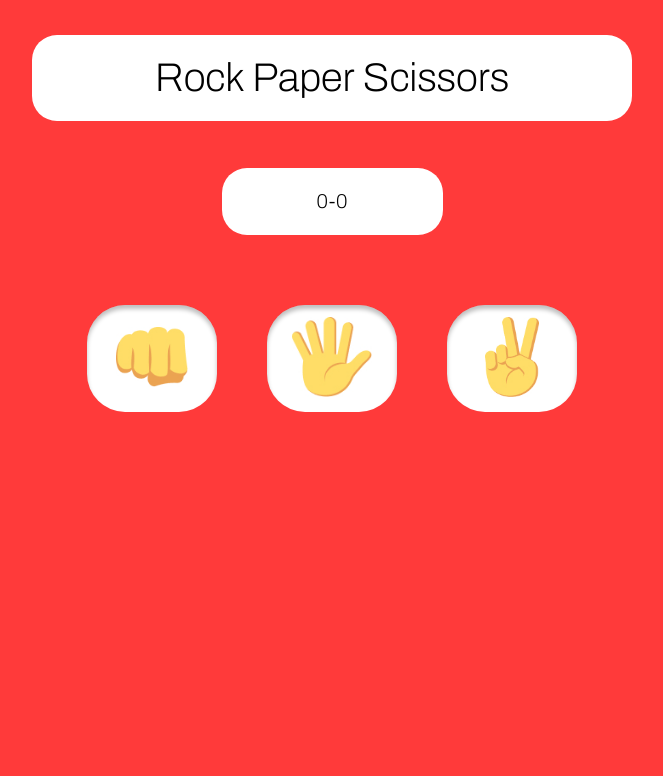
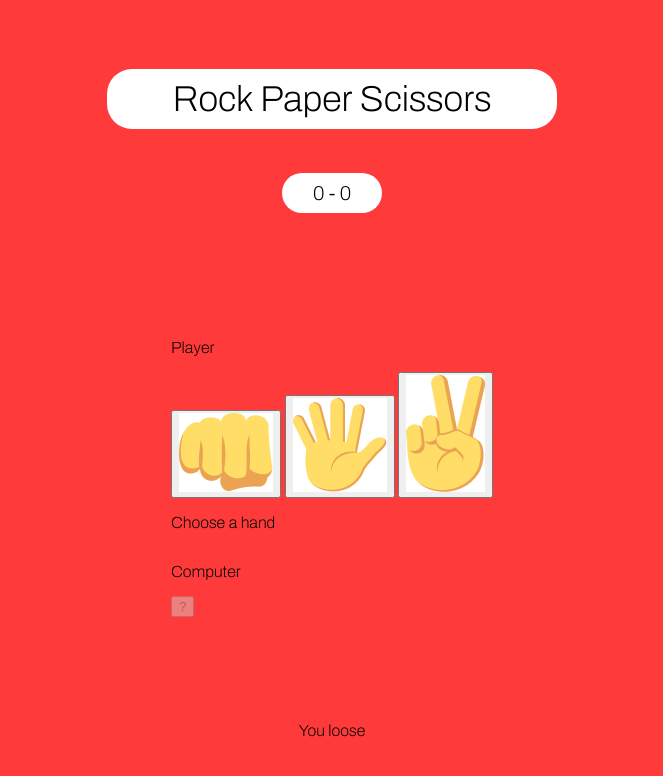
Before and after one commit to Haveadream1/Rock-paper-scissors, a plain HTML site: page index.html in a window 1280 px wide. Shown: the whole page, without its empty margins (308-971 px from the left). Drawn offline with Linux system fonts and the light colour scheme.

Commit message:
Refactor: header

```diff
--- a/index.html
+++ b/index.html
@@ -12,9 +12,32 @@
     <title>Rock Paper Scissors</title>
 </head>
 <body>
-    <img class="background" src="pictures/Vector 1.png" alt="">
-    <h1 class="h1">Rock Paper Scissors</h1>
+    <header>
+        <h1>Rock Paper Scissors</h1>
+        <p class="score">0 - 0</p>
+    </header>
 
+    <main>
+        <section>
+            <p>Player</p>
+
+            <section class="button-section">
+                <button class="rock"><img class="reduce-height" src="pictures/🦆 emoji _fisted hand sign_.jpg" alt="Fist emoji"></button>
+                <button class="paper"><img src="pictures/🦆 emoji _raised hand with fingers splayed_.jpg" alt="Palm emoji"></button>
+                <button class="scissors"><img src="pictures/🦆 emoji _victory hand_.jpg" alt="Peace emoji"></button>
+            </section>
+
+            <p class="info">Choose a hand</p>
+        </section>
+
+        <section>
+            <p>Computer</p>
+            <button disabled>?</button>
+        </section>
+
+
+
+        <!--
         <div class="center">
             <p class="result-score">0-0</p>
             <div class="result-sentence"></div>
@@ -30,6 +53,11 @@
             <p class="text-alert"></p>
             <button class="button-alert">Play Again ?</button>
         </div>
-    <div class="for-back"></div>
+        <div class="for-back"></div> -->
+    </main>
+
+    <footer>
+        <p class="result">You loose</p>
+    </footer>
 </body>
 </html>
--- a/style.css
+++ b/style.css
@@ -1,10 +1,49 @@
 :root {
-    display: flex;
-    align-items: center;
-    justify-content: center;
-    background-color: #FF3A3A;
+    --red: #FF3A3A;
+    --yellow: #FFDD67;
     font-family: archivo;
 }
+
+body {
+    height: 100vh;
+    padding: 0;
+    margin: 0;
+    background-color: var(--red);
+    display: grid;
+    align-content: space-around;
+    justify-items: center;
+}
+
+header {
+    display: grid;
+    justify-items: center;
+}
+header > h1,
+header > .score {
+    border-radius: 25px;
+    background: white;
+    text-align: center;
+    align-content: center;
+}
+header > h1 {
+    font-size: 36px;
+    width: 450px;
+    height: 60px;
+}
+header > .score {
+    font-size: 20px;
+    width: 100px;
+    height: 40px;
+}
+
+
+main {
+    display: grid;
+}
+
+
+
+/*
 .container-alert{
     z-index: 1;
 }
@@ -69,7 +108,7 @@ h1 {
     margin: 0 25px;
     width: 130px;
     height: 107px;
-    background: #FFFFFF;
+    background: white;
     box-shadow: inset 0px 4px 4px rgba(0, 0, 0, 0.25);
     border-radius: 38px;
     border: none;
@@ -106,7 +145,7 @@ img {
     margin-bottom: 15px;
     font-size: 18px;
     border: none;
-    background: #FFDD67;
+    background: var(--yellow);
     box-shadow: inset 0px 4px 4px rgba(0, 0, 0, 0.25);
     border-radius: 38px;
 }
```
Lines whose indentation alone changed are shown as unchanged.
